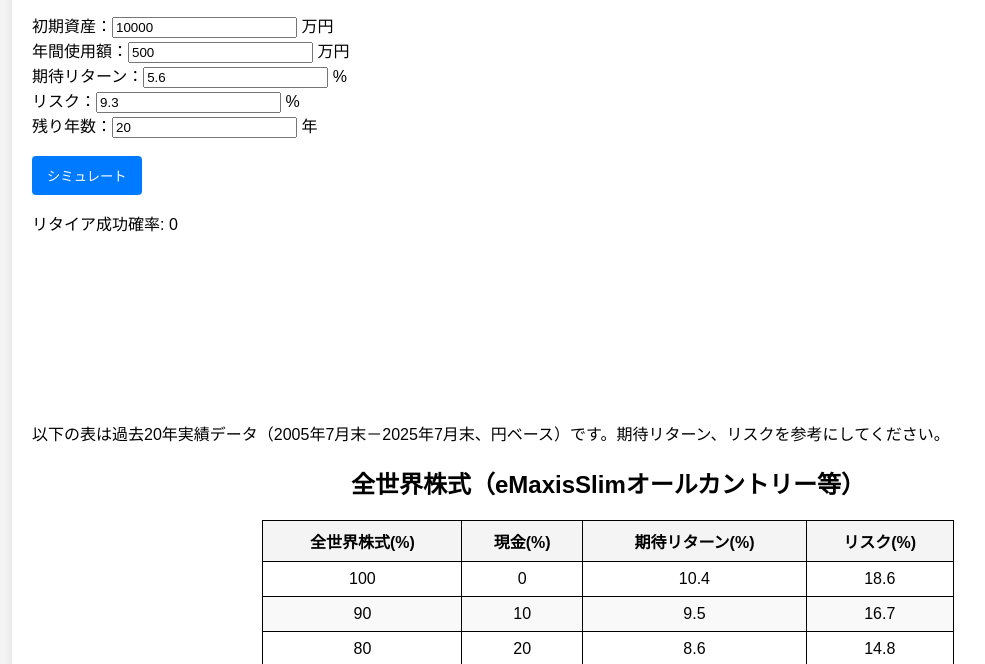
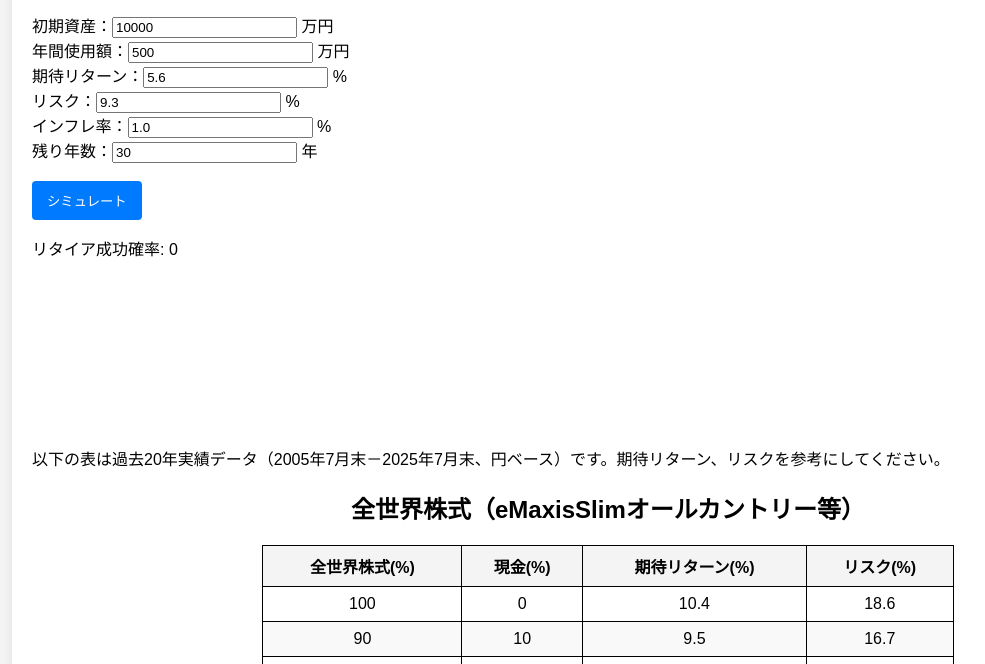
Before and after one commit to idleinvestor/my-site, a plain HTML site: page index.html in a window 1280 px wide. Shown: the part 134-798 px from the top of the page, without its empty margins (32-1017 px from the left). Drawn offline with nearby package versions, Linux system fonts and the light colour scheme.

Commit message:
Update index.html

```diff
--- a/index.html
+++ b/index.html
@@ -25,7 +25,8 @@
         年間使用額：<input type="number" id="annual-expense" value="500"> 万円<br>
         期待リターン：<input type="number" id="annual-return" value="5.6"> %<br>
         リスク：<input type="number" id="volatility" value="9.3"> %<br>
-        残り年数：<input type="number" id="years-left" value="20"> 年<br><br>
+        インフレ率：<input type="number" id="inflation-rate" value="1.0"> %<br>
+        残り年数：<input type="number" id="years-left" value="30"> 年<br><br>
         <button id="simulate-btn">シミュレート</button>
 
         <p>リタイア成功確率: <span id="success-rate">0</span></p>
@@ -101,7 +102,7 @@
           <li>シミュレーションボタンを押すごとに40回のシミュレーション結果をグラフに出力します。</li>
           <li>初期値の期待リターンとリスクは過去20年間、全世界株50%、現金50%の割合で投資した場合ものです。</li>
           <li>残り年数が終了するまでに資産が0になっていなければリタイア成功とカウントします。</li>
-          <li>インフレ率と投資の利益にかかる税金は考慮していません。</li>
+          <li>投資の利益にかかる税金は考慮していません。</li>
           <li>あなたが入力したデータはサーバに送られず、保存もされません。</li>
           <li>表のデータは<a href="https://myindex.jp/">myINDEX</a>を参考にしています。</li>
           <li>全てはご自身の責任でご利用ください。</li>
```
